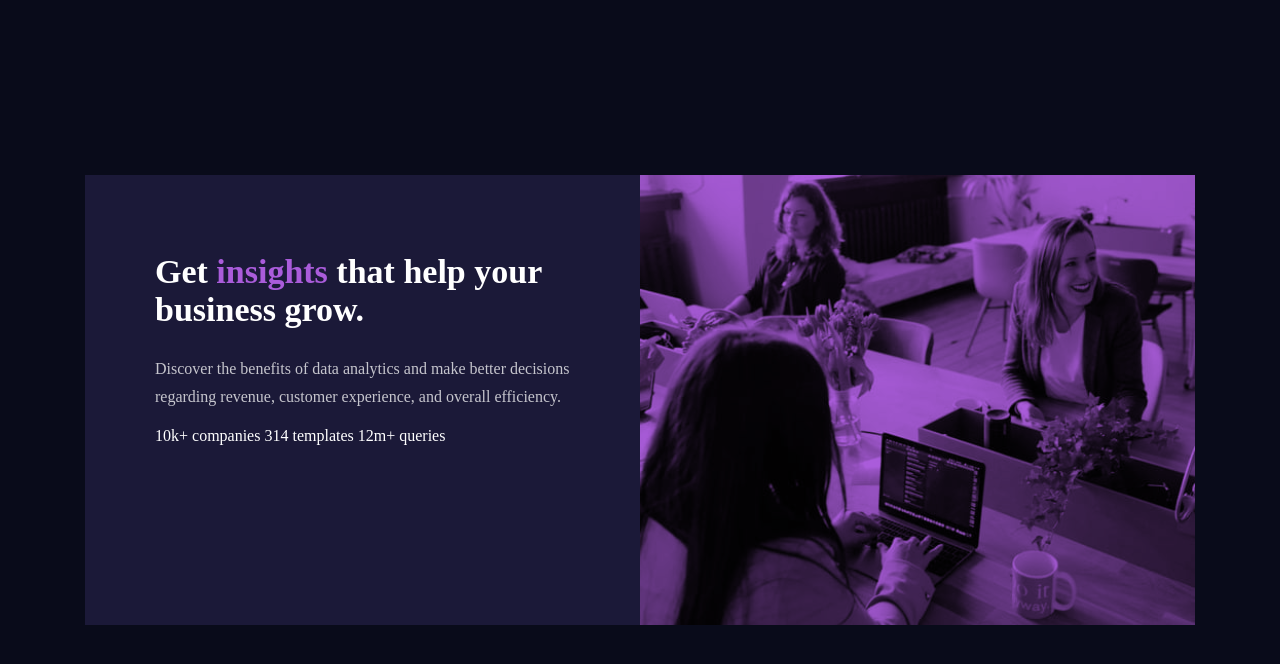
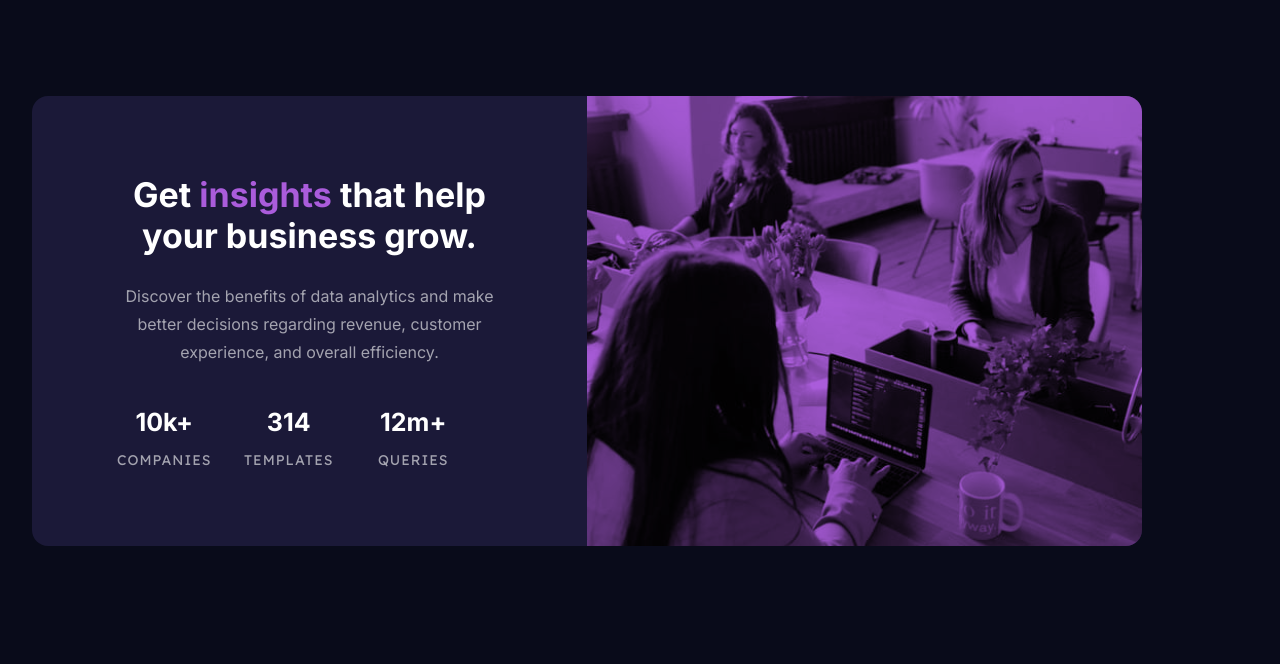
Before and after one commit to qqqzhch/Stats-preview-card-component, a Next.js app: page / in a window 1280 px wide. Shown: the top 664 px of the page. Built offline with nearby package versions, Linux system fonts and the light colour scheme.

Commit message:
feat: style

```diff
--- a/src/app/layout.tsx
+++ b/src/app/layout.tsx
@@ -57,7 +57,7 @@ export default function RootLayout({
 }) {
   return (
     <html>
-      <body style={{ margin: '0px' }}>
+      <body style={{ margin: '0px', fontSize: '16px' }}>
         {/* <GlobalStyle></GlobalStyle> */}
         <StyledJsxRegistry>{children}</StyledJsxRegistry>
       </body>
--- a/src/app/page.tsx
+++ b/src/app/page.tsx
@@ -3,6 +3,9 @@
 import Head from 'next/head';
 import * as React from 'react';
 import styled from 'styled-components';
+
+import { inter, LexendDeca } from '@/constant/font';
+import { devices } from '@/constant/theme';
 
 /**
  * SVGR Support
@@ -21,50 +24,114 @@ const Main = styled.main`
   display: flex;
 `;
 const Card = styled.section`
-  height: 450px;
-  width: 1110px;
   margin: auto;
   background-color: var(--PrimaryDarkdesaturatedblue);
   display: flex;
   justify-content: space-between;
+  border-radius: 1rem;
+  @media screen and ${devices.sm} {
+    flex-direction: column-reverse;
+    height: auto;
+    /* padding: 2rem; */
+    /* padding-top: 6rem; */
+    width: 100%;
+    margin: 2rem;
+    margin-top: 6rem;
+    margin-bottom: 6rem;
+  }
+  @media screen and ${devices.md} {
+    flex-direction: row;
+    height: 450px;
+    width: 1110px;
+    padding: 0px;
+  }
 `;
 const Left = styled.div`
   box-sizing: border-box;
-  width: 50%;
+
   color: var(--NeutralWhite);
-  padding: 50px 70px 50px 70px;
+
   display: flex;
   flex-direction: column;
+  @media screen and ${devices.sm} {
+    width: 100%;
+    padding: 10px 20px 10px 20px;
+    text-align: center;
+  }
+  @media screen and ${devices.md} {
+    width: 50%;
+    padding: 50px 70px 50px 70px;
+  }
 `;
 const Right = styled.div`
-  width: 50%;
   background-image: url('/images/image-header-desktop.jpg');
   background-blend-mode: multiply;
   background-color: var(--PrimarySoftviolet);
   background-repeat: no-repeat;
   background-size: cover;
+  @media screen and ${devices.sm} {
+    width: 100%;
+    height: 14rem;
+    border-top-right-radius: 1rem;
+    border-top-left-radius: 1rem;
+  }
+  @media screen and ${devices.md} {
+    width: 50%;
+    height: 100%;
+    border-top-left-radius: 0px;
+    border-bottom-right-radius: 1rem;
+  }
 `;
 const H1 = styled.h1`
   font-size: 34px;
   margin-bottom: 10px;
 `;
 const P = styled.p`
-  color: var(--NeutralWhiteSlightlyMain);
+  color: var(--NeutralWhiteSlightlyMain2);
   line-height: 28px;
   font-size: 16px;
 `;
-const Div = styled.div``;
+const Div = styled.div`
+  display: flex;
+  @media screen and ${devices.sm} {
+    flex-direction: column;
+    justify-items: center;
+  }
+  @media screen and ${devices.md} {
+    flex-direction: row;
+  }
+`;
 const Span = styled.span`
   color: var(--PrimarySoftviolet);
 `;
+const NumPanel = styled.div`
+  display: flex;
+  flex-direction: column;
 
+  @media screen and ${devices.sm} {
+    width: 100%;
+  }
+  @media screen and ${devices.md} {
+    width: 30%;
+  }
+`;
+const H3Warp = styled.h3`
+  font-size: 25px;
+  margin-bottom: 0px;
+`;
+const Pwarp = styled.p`
+  color: var(--NeutralWhiteSlightlyMain2);
+  text-transform: uppercase;
+  font-size: 14px;
+  letter-spacing: 1px;
+`;
 export default function HomePage() {
   return (
     <>
       <Head>
         <title>Hi</title>
       </Head>
-      <Main>
+      <Main className={inter.className}>
         <Card>
           <Left>
             <H1>
@@ -74,7 +141,20 @@ export default function HomePage() {
               Discover the benefits of data analytics and make better decisions
               regarding revenue, customer experience, and overall efficiency.
             </P>
-            <Div>10k+ companies 314 templates 12m+ queries</Div>
+            <Div>
+              <NumPanel>
+                <H3Warp>10k+</H3Warp>
+                <Pwarp className={LexendDeca.className}>companies</Pwarp>
+              </NumPanel>
+              <NumPanel>
+                <H3Warp>314</H3Warp>
+                <Pwarp className={LexendDeca.className}> templates</Pwarp>
+              </NumPanel>
+              <NumPanel>
+                <H3Warp>12m+</H3Warp>
+                <Pwarp className={LexendDeca.className}>queries</Pwarp>
+              </NumPanel>
+            </Div>
           </Left>
           <Right></Right>
         </Card>
--- a/src/constant/font.ts
+++ b/src/constant/font.ts
@@ -1,6 +1,11 @@
-import { Inter } from 'next/font/google';
+import { Inter, Lexend_Deca } from 'next/font/google';
 
 export const inter = Inter({
   subsets: ['latin'],
   display: 'swap',
 });
+
+export const LexendDeca = Lexend_Deca({
+  subsets: ['latin'],
+  display: 'swap',
+});
--- a/src/constant/theme.ts
+++ b/src/constant/theme.ts
@@ -4,7 +4,7 @@ export default themeConfig;
 
 const breakpoints = {
   xs: '320px',
-  sm: '640px',
+  sm: '320px',
   md: '768px',
   lg: '1024px',
   xl: '1280px',
@@ -20,13 +20,13 @@ export const devices = {
   '2xl': `(min-width: ${breakpoints['2xl']})`,
 };
 
-export const ColorPrimarVerydarkblue = 'hsl(233, 47%, 7%)';
-export const ColorPrimarDarkdesaturatedblue = 'hsl(244, 38%, 16%)';
-export const ColorPrimarSoftviolet = 'hsl(277, 64%, 61%)';
+// export const ColorPrimarVerydarkblue = 'hsl(233, 47%, 7%)';
+// export const ColorPrimarDarkdesaturatedblue = 'hsl(244, 38%, 16%)';
+// export const ColorPrimarSoftviolet = 'hsl(277, 64%, 61%)';
 
-export const ColorNeutralWhite = 'hsl(0, 0%, 100%)';
-export const ColorNeutralSlightlytransparentwhite = 'hsla(0, 0%, 100%, 0.75)';
-export const ColorNeutralSlightlytransparentwhite2 = 'hsla(0, 0%, 100%, 0.6)';
+// export const ColorNeutralWhite = 'hsl(0, 0%, 100%)';
+// export const ColorNeutralSlightlytransparentwhite = 'hsla(0, 0%, 100%, 0.75)';
+// export const ColorNeutralSlightlytransparentwhite2 = 'hsla(0, 0%, 100%, 0.6)';
 /*
 ## Colors
 
```
Also changed, not shown: src/app/test/page.tsx (added, +11 -0 lines).
